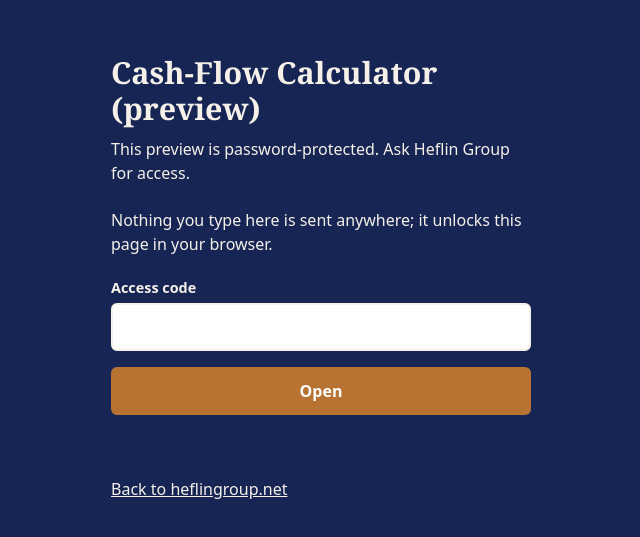
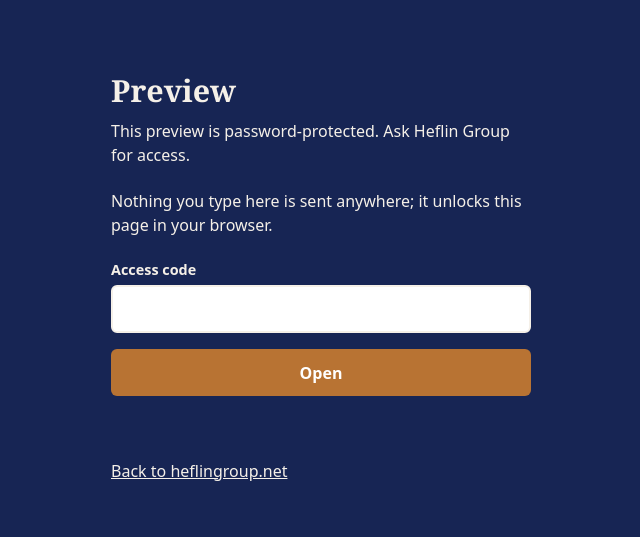
Before and after one commit to whitneylynn0406-eng/heflin-group-site, a plain HTML site: page preview/nrn7b8pmdq61/index.html in a window 1280 px wide. Shown: the part 111-648 px from the top of the page, without its empty margins (319-959 px from the left). Drawn offline with Linux system fonts and the light colour scheme.

Commit message:
Update preview page

```diff
--- a/preview/nrn7b8pmdq61/index.html
+++ b/preview/nrn7b8pmdq61/index.html
@@ -1,6 +1,6 @@
 <!DOCTYPE html>
 <!--
-  WHAT THIS DOES: A password-protected preview page. The calculator itself is stored encrypted in the block below;
+  WHAT THIS DOES: A password-protected preview page. The page content is stored encrypted in the block below;
     typing the right password decrypts it in your browser and shows it. Nothing is sent anywhere.
   HOW IT IS LOCKED: key from the password with PBKDF2-SHA256 (600000 rounds, random salt), then AES-GCM-256 (random IV).
     Stored text is base64 of: 16 bytes salt, 12 bytes IV, then the encrypted page.
@@ -11,7 +11,7 @@
 <meta charset="UTF-8" />
 <meta name="viewport" content="width=device-width, initial-scale=1.0" />
 <meta name="robots" content="noindex,nofollow" />
-<title>Cash-Flow Calculator (preview)</title>
+<title>Preview</title>
 <style>
   * { box-sizing: border-box; }
   body { margin: 0; min-height: 100vh; display: flex; align-items: center; justify-content: center; padding: 16px; background: #172554; color: #F5F0E8; font-family: Georgia, 'Times New Roman', serif; }
@@ -28,7 +28,7 @@
 </head>
 <body>
 <main>
-  <h1>Cash-Flow Calculator (preview)</h1>
+  <h1>Preview</h1>
   <p>This preview is password-protected. Ask Heflin Group for access.</p>
   <p>Nothing you type here is sent anywhere; it unlocks this page in your browser.</p>
   <form id="f" autocomplete="off">
```
